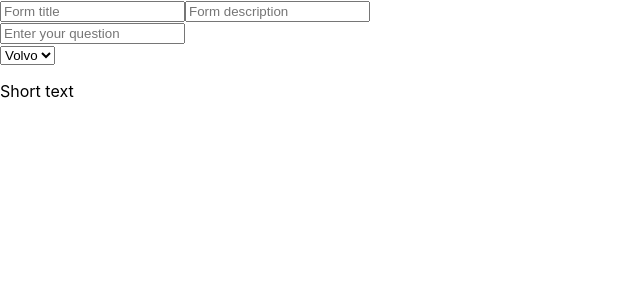
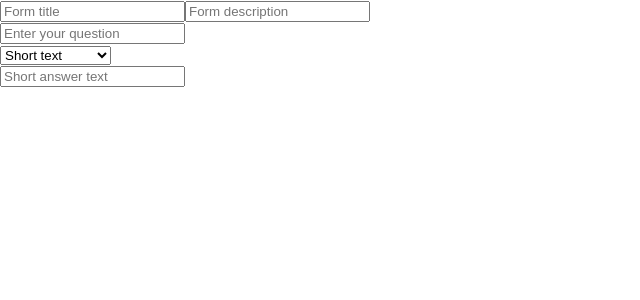
Before and after one commit to sheetal1403/form_demo, a React (Create React App) app: page / in a window 1280 px wide. Shown: the top 300 px of the page, without its empty margins (0-640 px from the left). Built offline with nearby package versions, Linux system fonts and the light colour scheme.

Commit message:
Display relevant input option bases on selected answer type

```diff
--- /dev/null
+++ b/src/AnswerInputs/Checkbox/Checkbox.js
@@ -0,0 +1,11 @@
+import React from 'react'
+
+function Checkbox() {
+    return (
+        <div>
+            <input type="checkbox"/>
+        </div>
+    )
+}
+
+export default Checkbox
--- /dev/null
+++ b/src/AnswerInputs/MultipleChoice/MultipleChoice.js
@@ -0,0 +1,13 @@
+import React from 'react'
+
+function MultipleChoice() {
+    return (
+        <div>
+            <input type="radio" />
+            <input type="radio" />
+            <input type="radio" />
+        </div>
+    )
+}
+
+export default MultipleChoice
--- /dev/null
+++ b/src/AnswerInputs/ShortText/ShortText.js
@@ -0,0 +1,11 @@
+import React from 'react'
+
+function ShortText() {
+    return (
+        <div>
+            <input type="text" placeholder="Short answer text"/>
+        </div>
+    )
+}
+
+export default ShortText
--- a/src/Form/Form.js
+++ b/src/Form/Form.js
@@ -1,5 +1,5 @@
 import React, { Component } from 'react';
-import FormAnswers from '../FormAnswers/FormAnswers';
+import FormAnswerType from '../FormAnswerType/FormAnswerType';
 import FormHeader from '../FormHeader/FormHeader';
 import FormQuestion from '../FormQuestion/FormQuestion';
 
@@ -12,7 +12,7 @@ class Form extends Component{
             <div>
                 <FormHeader/>
                 <FormQuestion/>
-                <FormAnswers/>
+                <FormAnswerType/>
             </div>
 
         )
--- /dev/null
+++ b/src/FormAnswerType/FormAnswerType.js
@@ -0,0 +1,39 @@
+import React, { useState } from 'react'
+
+import ShortText from '../AnswerInputs/ShortText/ShortText';
+import MultipleChoice from '../AnswerInputs/MultipleChoice/MultipleChoice';
+import Checkbox from '../AnswerInputs/Checkbox/Checkbox';
+
+function FormAnswerType() {
+
+    const [answerType, setanswerType] = useState('Short text')
+
+    const changeHandler = (e) => {
+        console.log(e.target.value);
+        setanswerType(e.target.value)
+    }
+
+    let answerInput = <ShortText/>
+    if(answerType === 'Multiple choice'){
+        answerInput = <MultipleChoice/>
+    }else if(answerType === 'Checkboxes'){
+        answerInput = <Checkbox/>
+    }
+
+    return (
+        <div>
+            <select onChange={(e) => changeHandler(e)}>
+                <option value="Short text">Short text</option>
+                <option value="Multiple choice">Multiple choice</option>
+                <option value="Checkboxes">Checkbox</option>
+            </select>
+
+            <div>{ answerInput}</div>
+
+
+
+        </div>
+    )
+}
+
+export default FormAnswerType
--- a/src/FormAnswers/FormAnswers.js
+++ /dev/null
@@ -1,33 +0,0 @@
-import React, { useState } from 'react'
-
-function FormAnswers() {
-
-    const [answerType, setanswerType] = useState('Short text')
-
-    const changeHandler = (e) => {
-        console.log(e.target.value);
-        setanswerType(e.target.value)
-    }
-
-    let answerInput = 'Short text';
-    if(answerType === 'Multiple choice'){
-        answerInput = 'Multiple choice'
-    }else if(answerType === 'Checkboxes'){
-        answerInput = 'Checkbox'
-    }
-
-    return (
-        <div>
-            <select onChange={(e) => changeHandler(e)}>
-                <option value="Short text">Volvo</option>
-                <option value="Multiple choice">Saab</option>
-                <option value="Checkboxes">Fiat</option>
-            </select>
-
-            <p>{ answerInput}</p>
-
-        </div>
-    )
-}
-
-export default FormAnswers
```
